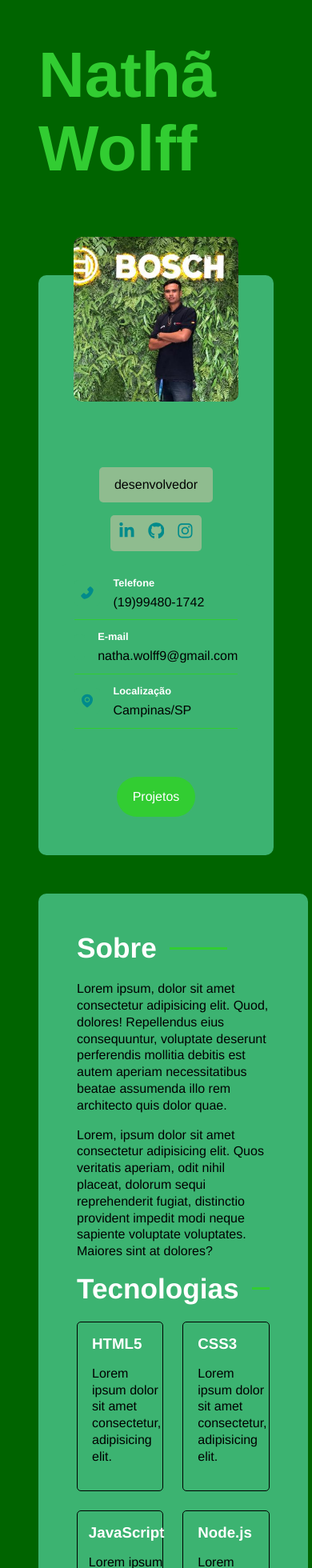
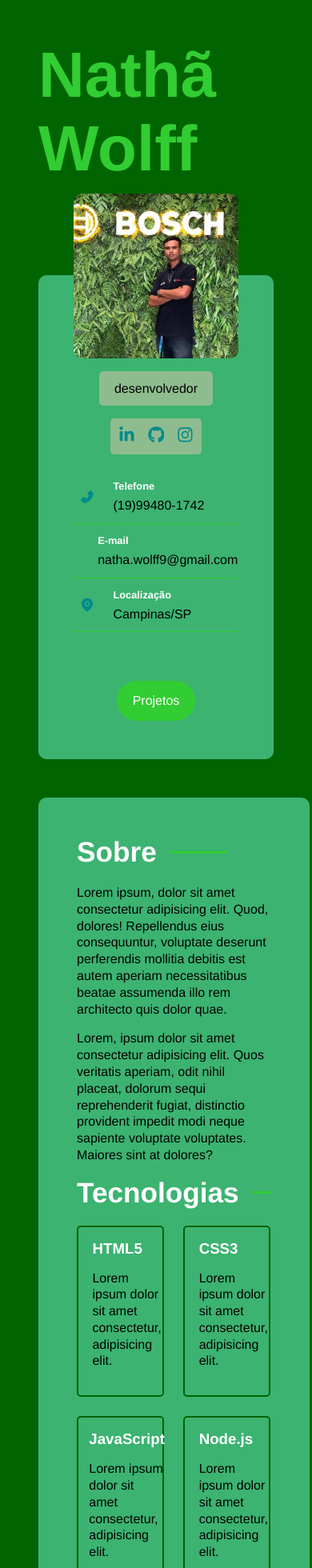
Before and after one commit to NWolff9/Portfolio, a React (Vite) app in the folder react_sass/: page / in a window 390 px wide. Shown: the top 1960 px of the page at 80% size. Built offline with nearby package versions, Linux system fonts and the light colour scheme.

Commit message:
responsive img

```diff
--- a/react_sass/src/components/SideBar.jsx
+++ b/react_sass/src/components/SideBar.jsx
@@ -8,7 +8,11 @@ const SideBar = () => {
   return (
     <aside id = "sidebar">
       <img src={Avatar} alt="Nathã Wolff" />
-      <p className="title">desenvolvedor</p>
+
+          <p className="title">desenvolvedor</p>
+
+
+
       <SocialNetworks/>
       <Information/>
       <a href="" className="btn">Projetos</a>
--- a/react_sass/src/styles/components/sidebar.sass
+++ b/react_sass/src/styles/components/sidebar.sass
@@ -15,14 +15,14 @@
     img
         max-width: 70%
         border-radius: variables.$container-border-radius
-        position: absolute
+        margin-top: -150px
         top: -3rem
 
     .title
         color: variables.$text-color-secundary
         background-color: variables.$bg-color-secundary
         border-radius: variables.$card-border-radius
-        margin-top: 12rem
+        margin-top: 1rem
         padding: .8rem 1.2rem
 
     .btn
--- a/react_sass/src/styles/components/technologiescontainer.sass
+++ b/react_sass/src/styles/components/technologiescontainer.sass
@@ -13,7 +13,7 @@
         @include mixins.center
         gap: 1rem
         padding: 1rem
-        border: 1px solid black
+        border: 2px solid DarkGreen
         width: 45%
         border-radius: variables.$card-border-radius
 
```
